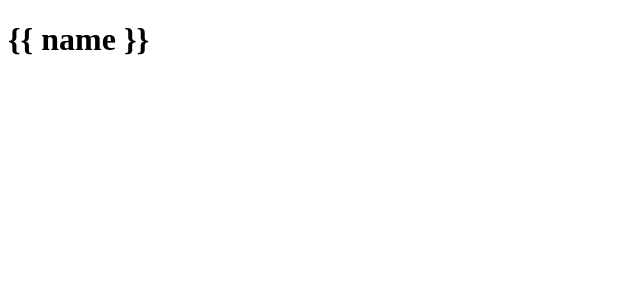
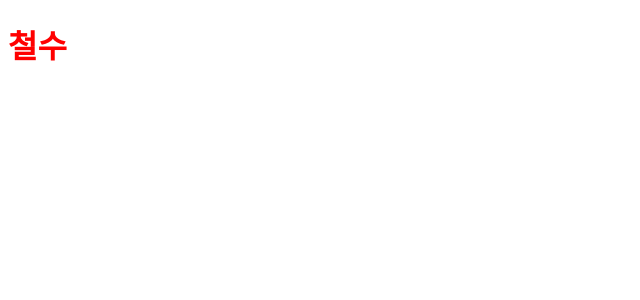
Before and after one commit to DAYEONLEE94/Vue.js, a Vue app in the folder 02/: page / in a window 1280 px wide. Shown: the top 300 px of the page, without its empty margins (0-640 px from the left). Built offline with nearby package versions, Linux system fonts and the light colour scheme.

Commit message:
v-bind디렉티브 사용

```diff
--- a/02/src/App.vue
+++ b/02/src/App.vue
@@ -5,11 +5,17 @@ export default {
      message: '<h1>Hello, Vue JS!</h1>',
      name: '철수',
      age: 19,
+     className: 'red-color',
     };
   },
 };
 </script>
 <template>
- <h1 v-pre>{{ name }}</h1>
+ <h1 v-bind:class="className">{{ name }}</h1>
 </template>
-<style></style>
+
+<style>
+.red-color{
+  color: red;
+}
+</style>
```
